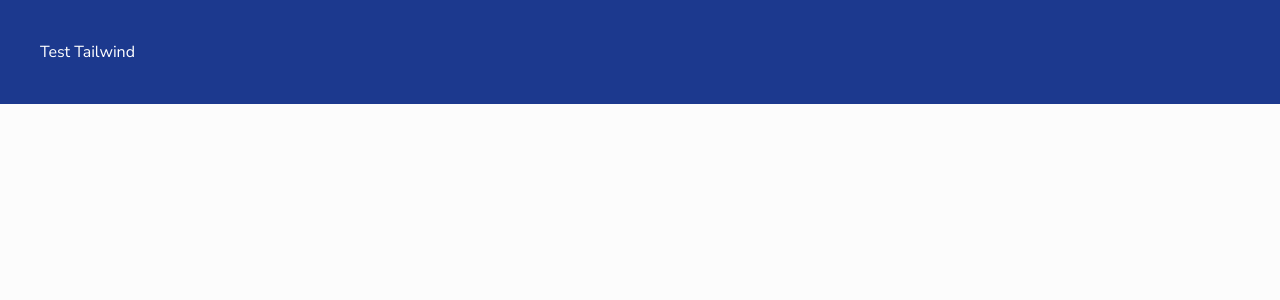
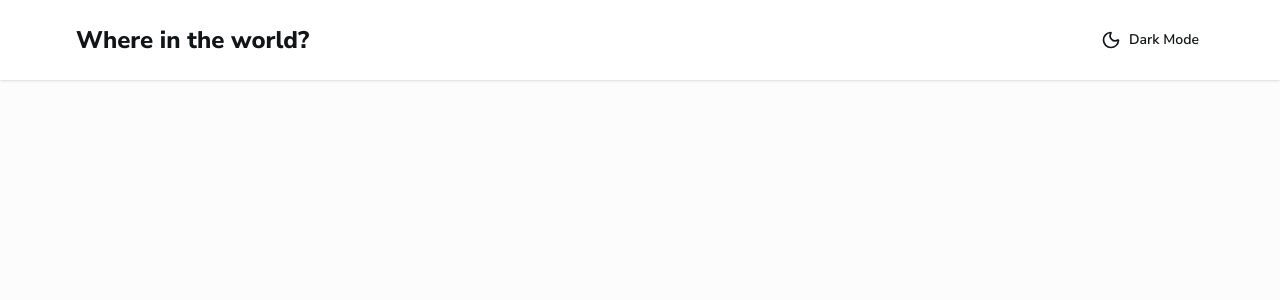
Before and after one commit to feimb/rest-countries-api-with-color-theme-switcher-master, a React (Vite) app: page / in a window 1280 px wide. Shown: the top 300 px of the page. Built offline with nearby package versions, Linux system fonts and the light colour scheme.

Commit message:
añado el header

```diff
--- a/src/App.jsx
+++ b/src/App.jsx
@@ -1,11 +1,18 @@
 import { useState } from "react";
-
+import Header  from "./components/Header";
 function App() {
-    const [count, setCount] = useState(0);
-
+    const [dark, setDark] = useState(false);
+    function changeTheme(boolean){
+        setDark(boolean)
+        if (boolean){
+            document.documentElement.classList.add("dark")
+        }else(
+            document.documentElement.classList.remove("dark")
+        )
+    }
     return (
         <>
-            <div className="bg-blue-900 text-white p-10">Test Tailwind</div>
+            <Header />
         </>
     );
 }
--- /dev/null
+++ b/src/components/Header.jsx
@@ -0,0 +1,38 @@
+import { useState } from "react";
+const Header = () => {
+    const [dark, setDark] = useState(false);
+    function changeTheme(boolean) {
+        setDark(boolean);
+        if (boolean) {
+            document.documentElement.classList.add("dark");
+        } else document.documentElement.classList.remove("dark");
+    }
+    return (
+        <header className="py-6 px-19 bg-el flex items-center justify-between shadow">
+            <h1 className="text-text text-2xl font-extrabold">
+                Where in the world?
+            </h1>
+            <button
+                className=" text-text flex items-center gap-2 cursor-pointer   px-1 py-0.5 border rounded-lg border-transparent hover:border-text-secondary"
+                onClick={() => changeTheme(!dark)}
+            >
+                <svg
+                    xmlns="http://www.w3.org/2000/svg"
+                    width="20"
+                    height="20"
+                    viewBox="0 0 24 24"
+                    fill={dark ? "currentColor" : "none"}
+                    stroke={dark ? "none" : "currentColor"}
+                    stroke-width="2"
+                    stroke-linecap="round"
+                    stroke-linejoin="round"
+                    class="lucide lucide-moon-icon lucide-moon"
+                >
+                    <path d="M20.985 12.486a9 9 0 1 1-9.473-9.472c.405-.022.617.46.402.803a6 6 0 0 0 8.268 8.268c.344-.215.825-.004.803.401" />
+                </svg>
+                <p className="font-nunito text-sm font-semibold">Dark Mode</p>
+            </button>
+        </header>
+    );
+};
+export default Header;
```
